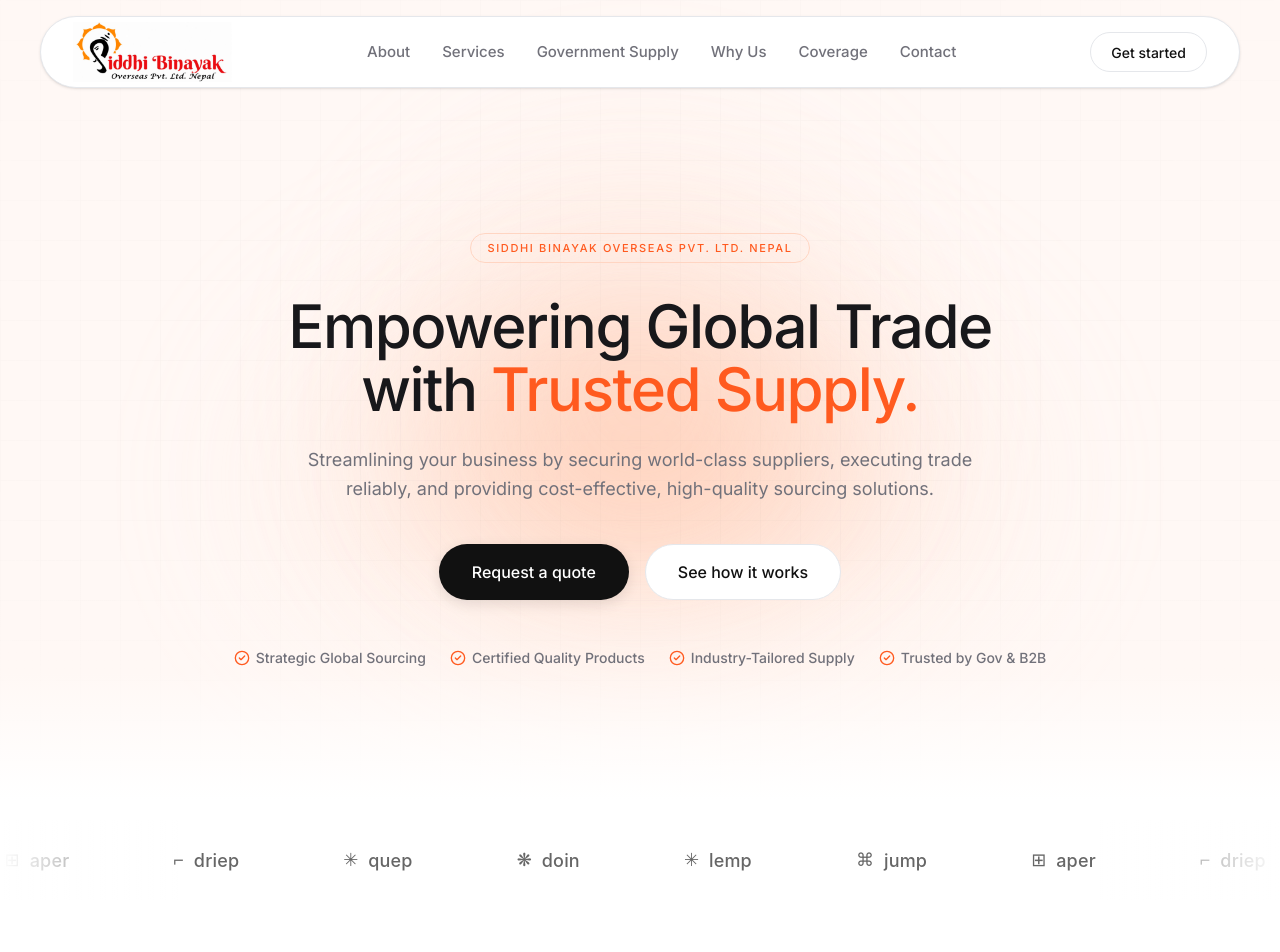
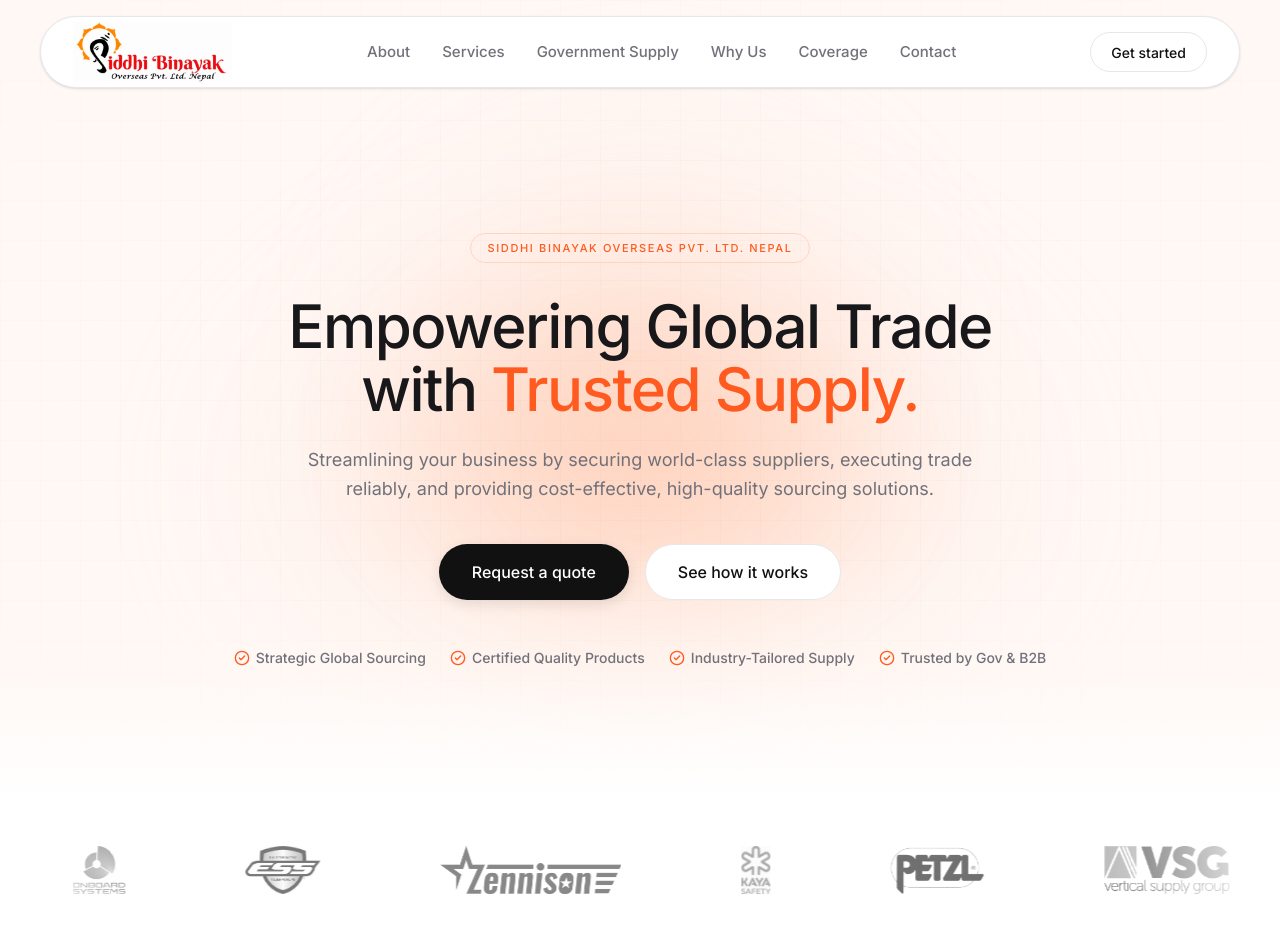
Before and after one commit to rajanthakulla/siddhi-binayak, a Next.js app: page / in a window 1280 px wide. Shown: the top 952 px of the page. Built offline with nearby package versions, Linux system fonts and the light colour scheme.

Commit message:
Replace dummy text icons with OEM partner logos in marquee

```diff
--- a/src/components/ui/PartnersMarquee.tsx
+++ b/src/components/ui/PartnersMarquee.tsx
@@ -3,12 +3,13 @@
 import React from "react";
 
 const partners = [
-  { icon: "✳", name: "lemp" },
-  { icon: "⌘", name: "jump" },
-  { icon: "⊞", name: "aper" },
-  { icon: "⌐", name: "driep" },
-  { icon: "✳", name: "quep" },
-  { icon: "❋", name: "doin" },
+  { imageUrl: "/images/vsg-logo.png", name: "Vertical Supply Group" },
+  { imageUrl: "/images/prototypa-logo.png", name: "Prototypa" },
+  { imageUrl: "/images/onboard-logo.png", name: "Onboard Systems Int." },
+  { imageUrl: "/images/ess-logo.png", name: "ESS" },
+  { imageUrl: "/images/zennison-logo.png", name: "Zennison" },
+  { imageUrl: "/images/kaya-logo.png", name: "Kaya Safety" },
+  { imageUrl: "/images/petzl-logo.png", name: "PETZL" },
 ];
 
 export function PartnersMarquee() {
@@ -27,8 +28,11 @@
           <div className="marquee-track">
             {items.map((partner, i) => (
               <div className="partner-item" key={i}>
-                <span className="partner-icon">{partner.icon}</span>
-                <span className="partner-name">{partner.name}</span>
+                <img
+                  src={partner.imageUrl}
+                  alt={partner.name}
+                  className="h-10 md:h-12 w-auto object-contain grayscale opacity-60 hover:grayscale-0 hover:opacity-100 transition-all duration-300"
+                />
               </div>
             ))}
           </div>
@@ -41,7 +45,7 @@
           background: #ffffff;
           display: flex;
           justify-content: center;
-          padding: 20px 0;
+          padding: 30px 0;
         }
 
         .partners-container {
@@ -61,9 +65,15 @@
           position: absolute;
           top: 0;
           bottom: 0;
-          width: 180px;
+          width: 100px;
           z-index: 3;
           pointer-events: none;
+        }
+        @media (min-width: 768px) {
+          .fade-left,
+          .fade-right {
+            width: 180px;
+          }
         }
         .fade-left {
           left: 0;
@@ -93,9 +103,9 @@
           display: flex;
           align-items: center;
           gap: 0;
-          /* Total width = num items * item width. With 18 items at ~170px each = ~3060px */
+          /* Total width = num items * item width. With 21 items at ~180px each = ~3780px */
           width: max-content;
-          animation: marquee-scroll 18s linear infinite;
+          animation: marquee-scroll 25s linear infinite;
         }
 
         @keyframes marquee-scroll {
@@ -103,7 +113,7 @@
             transform: translateX(0);
           }
           100% {
-            /* Scroll one full set (6 partners * ~170px = ~1020px) */
+            /* Scroll one full set (7 partners) */
             transform: translateX(calc(-100% / 3));
           }
         }
@@ -111,26 +121,15 @@
         .partner-item {
           display: flex;
           align-items: center;
-          gap: 10px;
-          padding: 0 52px;
-          white-space: nowrap;
-          color: #666666;
+          justify-content: center;
+          padding: 0 40px;
           user-select: none;
         }
 
-        .partner-icon {
-          font-size: 18px;
-          line-height: 1;
-          color: #666666;
-          opacity: 1;
-        }
-
-        .partner-name {
-          font-size: 18px;
-          font-weight: 500;
-          letter-spacing: 0.01em;
-          color: #666666;
-          font-family: -apple-system, BlinkMacSystemFont, "Segoe UI", sans-serif;
+        @media (min-width: 768px) {
+          .partner-item {
+            padding: 0 60px;
+          }
         }
 
         /* Respect reduced motion preference */
```
